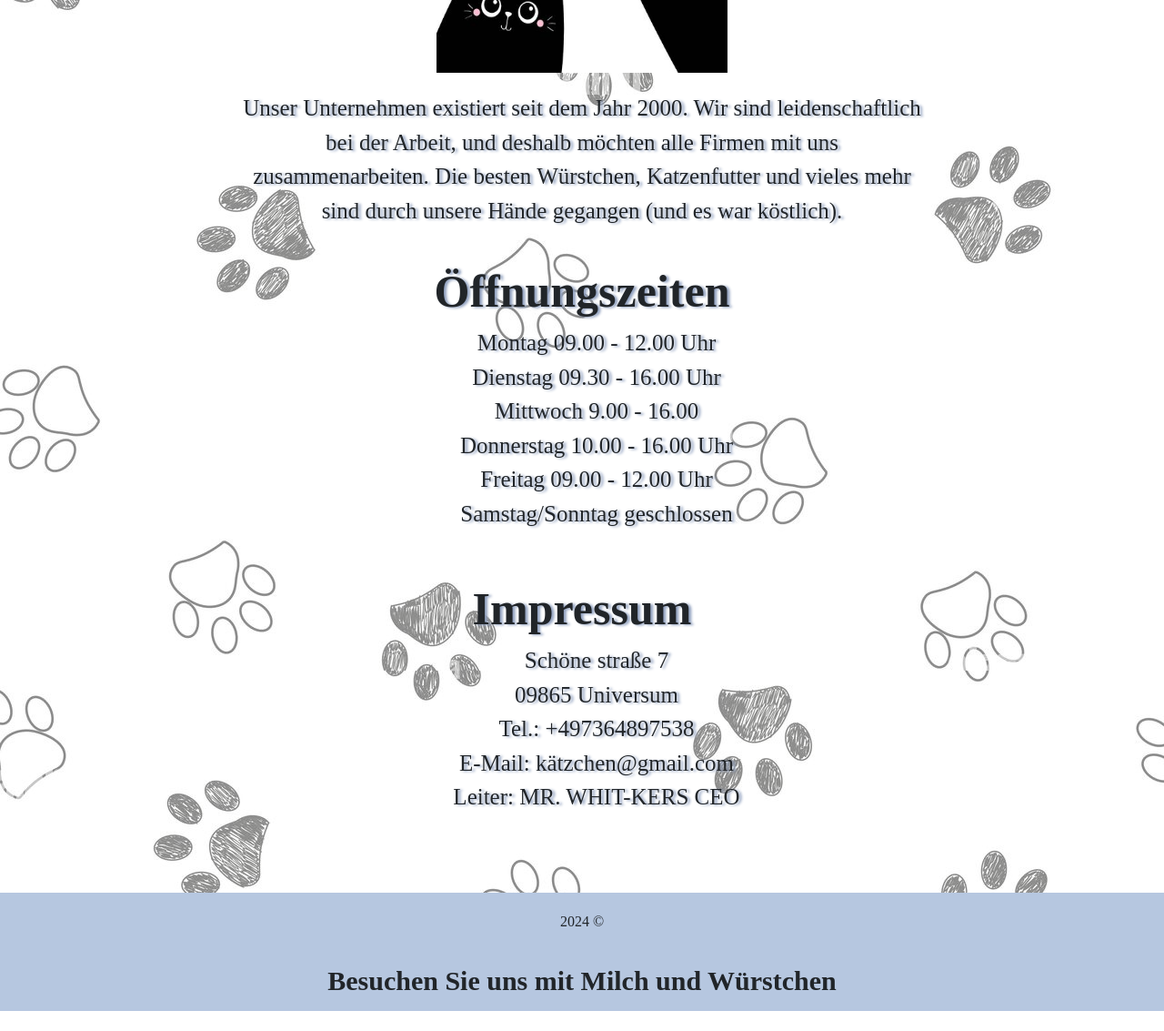
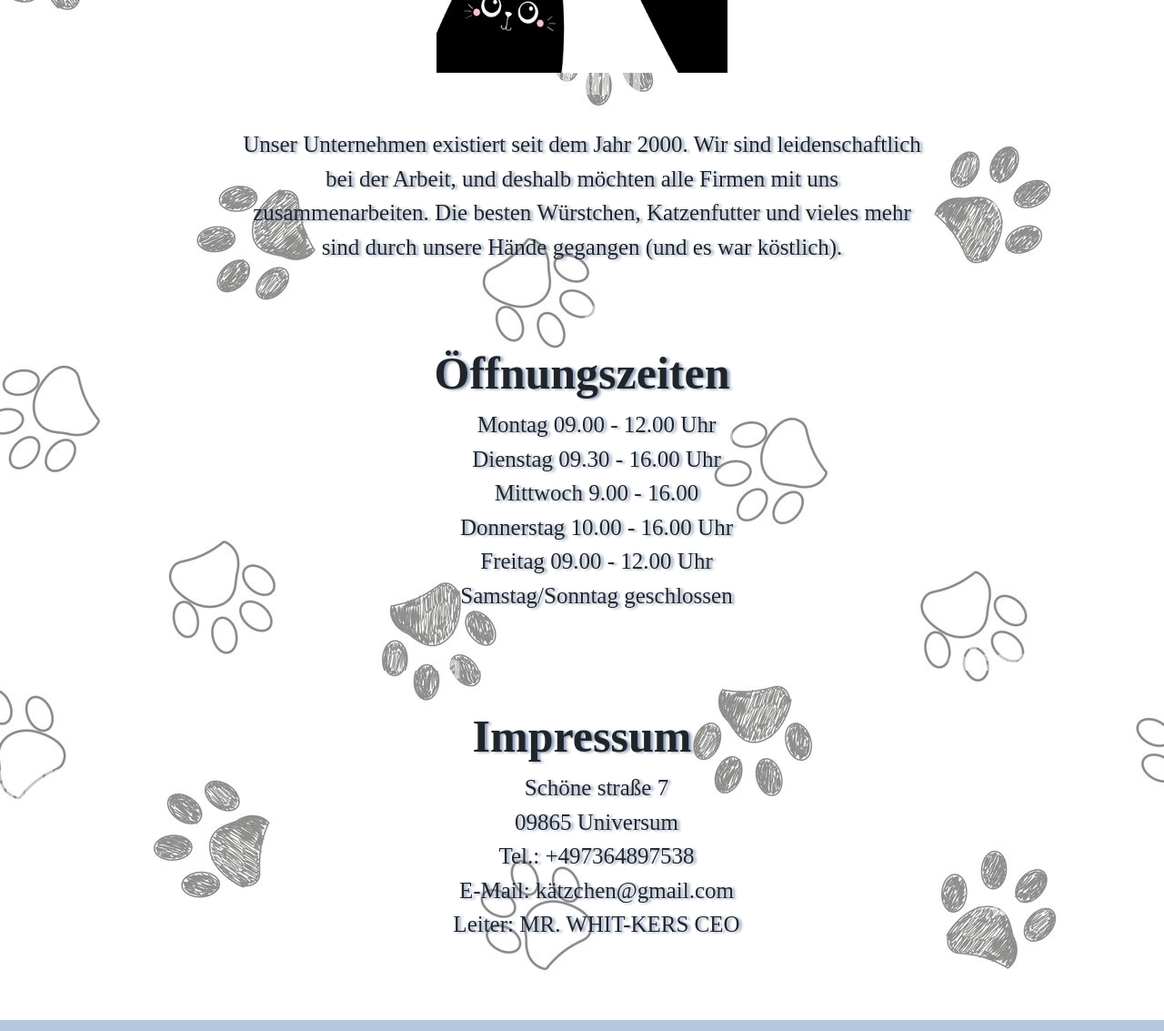
Before and after one commit to 8Daria8/Katzen, a plain HTML site: page über.html in a window 1280 px wide. Shown: the part 560-1693 px from the top of the page at 91% size. Drawn offline with nearby package versions, Linux system fonts and the light colour scheme.

Commit message:
Update styles.css
margin zwischen blocks

```diff
--- a/styles.css
+++ b/styles.css
@@ -95,7 +95,7 @@ h2 {
   text-align: center;
   padding: 20px;
   max-width: 800px;
-  margin: 0 auto;
+  margin: 40px auto;
   font-size: 25px;
   font-weight: 400;
   text-shadow: 3px 1px 3px rgba(142, 159, 190, 0.97);
@@ -106,7 +106,7 @@ h2 {
   text-align: center;
   padding: 20px;
   max-width: 800px;
-  margin: 0 auto;
+  margin: 50px auto;
   font-size: 25px;
   font-weight: 400;
   text-shadow: 3px 1px 3px rgba(142, 159, 190, 0.97);
@@ -122,7 +122,7 @@ h2 {
   text-align: center;
   padding: 20px;
   max-width: 800px;
-  margin: 0 auto;
+  margin: 50px auto;
   font-size: 25px;
   font-weight: 400;
   text-shadow: 3px 1px 3px rgba(142, 159, 190, 0.97);
```
